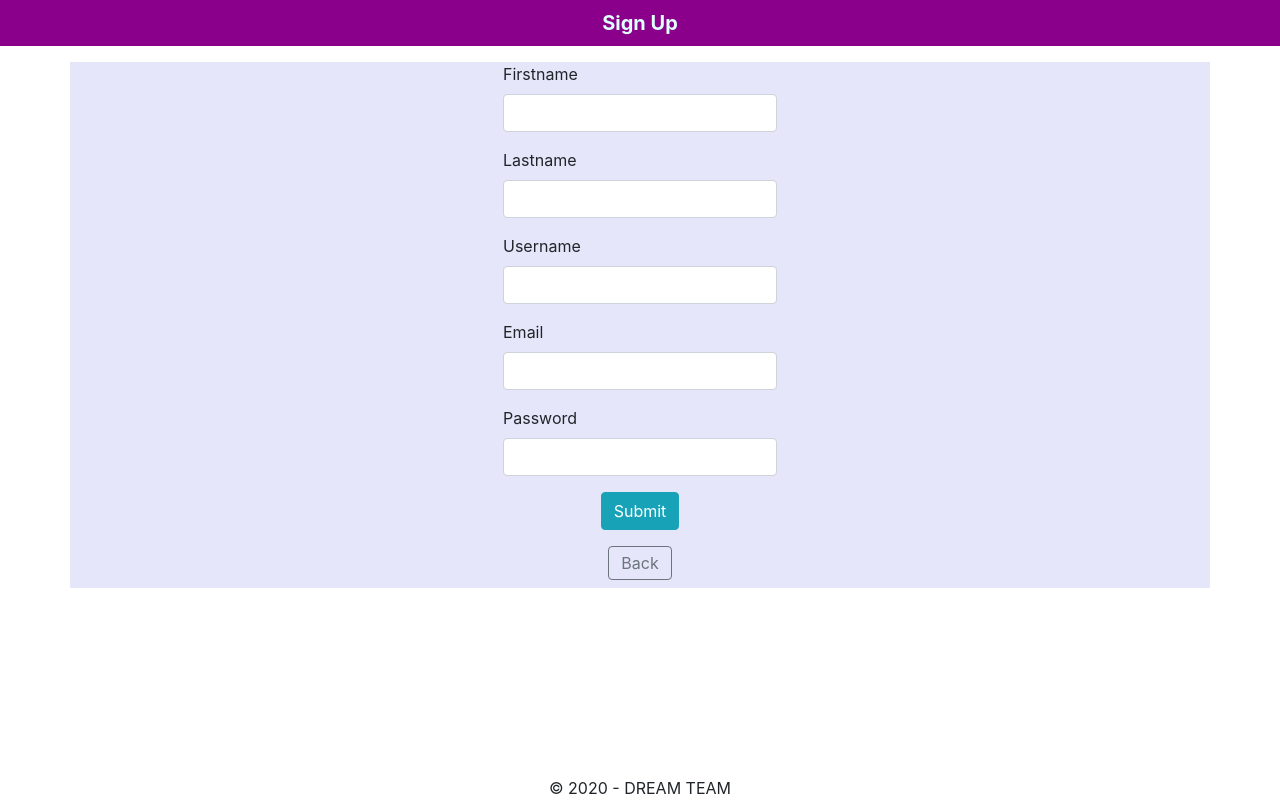
After one commit to andebner/sec-project, a PHP site: page /signup.php in a window 1280 px wide. The commit adds this page. Run offline with PHP 8.4, Linux system fonts and the light colour scheme; some libraries are stand-ins or nearby versions.

Commit message:
add basic sign up

```diff
--- /dev/null
+++ b/includes/form-validation.js
@@ -0,0 +1,19 @@
+
+(function () {
+  'use strict'
+
+  window.addEventListener('load', function () {
+
+    var forms = document.getElementsByClassName('needs-validation')
+
+    Array.prototype.filter.call(forms, function (form) {
+      form.addEventListener('submit', function (event) {
+        if (form.checkValidity() === false) {
+          event.preventDefault()
+          event.stopPropagation()
+        }
+        form.classList.add('was-validated')
+      }, false)
+    })
+  }, false)
+}())
--- /dev/null
+++ b/signup.php
@@ -0,0 +1,86 @@
+<!DOCTYPE html>
+
+<html>
+
+	<head>
+
+		<meta charset="utf-8">
+		<meta name="viewport" content="width=device-width, initial-scale=1">
+		<link rel="stylesheet" href="https://maxcdn.bootstrapcdn.com/bootstrap/4.5.0/css/bootstrap.min.css">
+		<script src="https://code.jquery.com/jquery-3.2.1.slim.min.js" integrity="sha384-KJ3o2DKtIkvYIK3UENzmM7KCkRr/rE9/Qpg6aAZGJwFDMVNA/GpGFF93hXpG5KkN" crossorigin="anonymous"></script>
+		<script src="https://cdnjs.cloudflare.com/ajax/libs/popper.js/1.12.9/umd/popper.min.js" integrity="sha384-ApNbgh9B+Y1QKtv3Rn7W3mgPxhU9K/ScQsAP7hUibX39j7fakFPskvXusvfa0b4Q" crossorigin="anonymous"></script>
+		<script src="https://maxcdn.bootstrapcdn.com/bootstrap/4.0.0/js/bootstrap.min.js" integrity="sha384-JZR6Spejh4U02d8jOt6vLEHfe/JQGiRRSQQxSfFWpi1MquVdAyjUar5+76PVCmYl" crossorigin="anonymous"></script>
+		<title>TEXT ME</title>
+
+	</head>
+
+	<body>
+
+		<header class="pb-3">
+
+			<nav class="navbar navbar-dark justify-content-between" style="background-color: darkmagenta;">
+
+				<div class="mx-auto" style="font-weight: bold; color: lightcyan; font-size: 20px">
+					Sign Up
+				</div>
+
+			</nav>
+
+		</header>
+
+		<main style="background-color: lavender;" class="container h-90">
+
+			<div class="d-flex justify-content-center align-items-center container">
+
+				<form action="includes/signup.inc.php" class="needs-validation">
+					<script src="includes/form-validation.js"></script>
+
+					<div class="form-group">
+						<label for="firstName" class="control-label">Firstname</label>
+						<input type="text" id="firstName" name="firstname" class="form-control" required>
+	   					<div class="invalid-feedback">Valid first name is required</div>
+	   				</div>
+
+	   				<div class="form-group">
+	   					<label for="lastName" class="control-label">Lastname</label>
+						<input type="text" id="lastName" name="lastname" class="form-control" required>
+	    				<div class="invalid-feedback">Valid last name is required</div>
+	   				</div>
+
+	   				<div class="form-group">
+						<label for="username" class="control-label">Username</label>
+						<input type="text" id="username" name="username" class="form-control" required>
+	   					<div class="invalid-feedback">Username is required</div>
+	   				</div>
+
+	   				<div class="form-group">
+	   					<label for="email" class="control-label">Email</label>
+						<input type="email" id="email" name="email" class="form-control" required>
+						<div class="invalid-feedback">Valid e-mail is required</div>
+	   				</div>
+
+	   				<div class="form-group">
+	   					<label for="password" class="control-label">Password</label>
+	   					<input type="password" id="password" name="password" class="form-control" required>
+	   					<div class="invalid-feedback">Password is required</div>
+	   				</div>
+
+	   				<div class="form-group text-center">
+	   					<button type="submit" class="btn btn-info" >Submit</button>
+	   				</div>
+
+	   				<div class="pb-2 text-center">
+						<button class="btn btn-outline-secondary py-1" onclick="document.location = 'index.php'">Back</button>
+					</div>
+
+				</form>
+
+			</div>
+
+		</main>
+
+<?php
+
+	require "footer.php"
+
+?>
```
Also changed, not shown: index.php (+9 -4 lines), includes/login.inc.php (added), includes/signup.inc.php (added), resetpwd.php (added).
